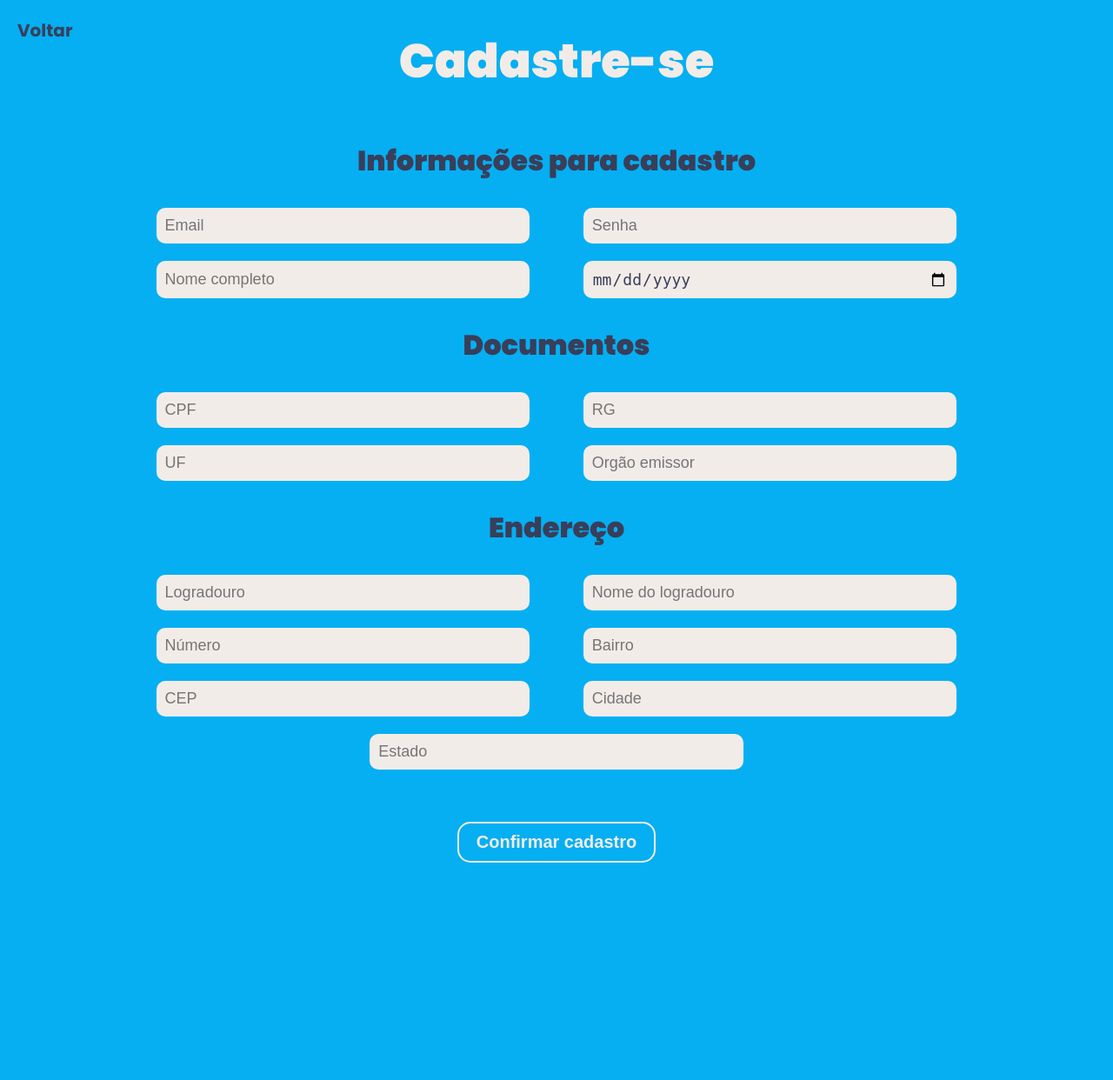
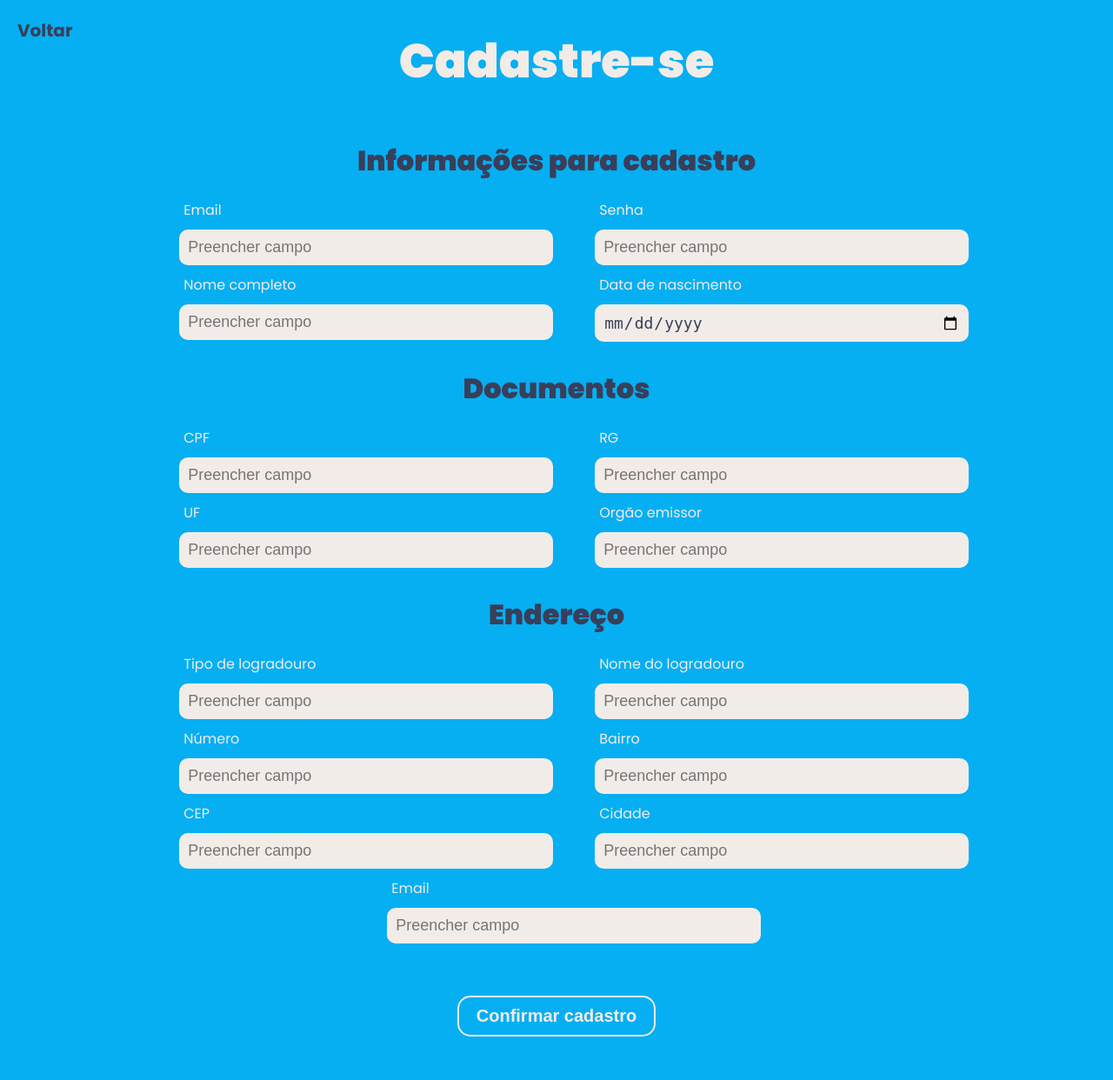
Before and after one commit to EmanuelDevid/TrabalhoBD-2022_2-Equipe469870, a PHP site: page /cadastro.php in a window 1280 px wide. Shown: the whole page at 87% size. Before the commit the page ends 992 px from the top, so only its background shows below. Run offline with PHP 8.4, Linux system fonts and the light colour scheme.

Commit message:
modifica a pagina de cadastro

```diff
--- a/estilos/cadastro.css
+++ b/estilos/cadastro.css
@@ -14,7 +14,7 @@
     font-size: 20px;
     font-weight: 700;
 
-    position: fixed;
+    position: absolute;
     left: 0;
     padding: 20px;
 
@@ -57,6 +57,18 @@
     margin: 20px 0;
 }
 
+.input-content {
+    display: flex;
+    flex-direction: column;
+    width: 40%;
+}
+
+.input-content label {
+    font-size: 700;
+    color: #F2ECE9;
+    margin-left: 15px;
+}
+
 .form input {
     background-color: #F2ECE9;
     color: #393E59;
@@ -64,7 +76,7 @@
     border: none;
     border-radius: 10px;
 
-    width: 40%;
+    width: 100%;
     padding: 10px;
     margin: 10px;
 }
--- a/paginas/cadastro.php
+++ b/paginas/cadastro.php
@@ -24,29 +24,86 @@
 
             <h3 class="subtitle">Informações para cadastro</h3>
             <div class="content-separator">
-                <input type="email" name="email" placeholder="Email" required>
-                <input type="password" name="password" placeholder="Senha" required>
-                <input type="text" name="nome" placeholder="Nome completo" required>
-                <input type="date" name="data_nascimento" required>
+                <div class="input-content">
+                    <label for="email">Email</label>
+                    <input type="email" name="email" placeholder="Preencher campo" required>
+                </div>
+
+                <div class="input-content">
+                    <label for="password">Senha</label>
+                    <input type="password" name="password" placeholder="Preencher campo" required>
+                </div>
+
+                <div class="input-content">
+                    <label for="nome">Nome completo</label>
+                    <input type="text" name="nome" placeholder="Preencher campo" required>
+                </div>
+
+                <div class="input-content">
+                    <label for="data_nascimento">Data de nascimento</label>
+                    <input type="date" name="data_nascimento" placeholder="Preencher campo" required>
+                </div>
             </div>
 
             <h3 class="subtitle">Documentos</h3>
             <div class="content-separator">
-                <input type="text" name="cpf" maxlength="11" placeholder="CPF" required>
-                <input type="text" name="rg" maxlength="11" placeholder="RG" required>
-                <input type="text" name="uf" maxlength="2" placeholder="UF" required>
-                <input type="text" name="orgao_emissor" placeholder="Orgão emissor" required>
+                <div class="input-content">
+                    <label for="cpf">CPF</label>
+                    <input type="text" name="cpf" maxlength="11" placeholder="Preencher campo" required>
+                </div>
+
+                <div class="input-content">
+                    <label for="rg">RG</label>
+                    <input type="text" name="rg" maxlength="11" placeholder="Preencher campo" required>
+                </div>
+
+                <div class="input-content">
+                    <label for="uf">UF</label>
+                    <input type="text" name="uf" maxlength="2" placeholder="Preencher campo" required>
+                </div>
+
+                <div class="input-content">
+                    <label for="orgao_emissor">Orgão emissor</label>
+                    <input type="text" name="orgao_emissor" placeholder="Preencher campo" required>
+                </div>
             </div>
 
             <h3 class="subtitle">Endereço</h3>
             <div class="content-separator endereco">
-                <input type="text" name="logradouro" placeholder="Logradouro" required>
-                <input type="text" name="nome_logradouro" placeholder="Nome do logradouro" required>
-                <input type="text" name="num_casa" placeholder="Número" required>
-                <input type="text" name="bairro" placeholder="Bairro" required>
-                <input type="text" name="cep" placeholder="CEP" required>
-                <input type="text" name="cidade" placeholder="Cidade" required>
-                <input type="text" name="estado" placeholder="Estado" required>
+                <div class="input-content">
+                    <label for="logradouro">Tipo de logradouro</label>
+                    <input type="text" name="logradouro" placeholder="Preencher campo" required>
+                </div>
+
+                <div class="input-content">
+                    <label for="nome_logradouro">Nome do logradouro</label>
+                    <input type="text" name="nome_logradouro" placeholder="Preencher campo" required>
+                </div>
+
+                <div class="input-content">
+                    <label for="num_casa">Número</label>
+                    <input type="text" name="num_casa" placeholder="Preencher campo" required>
+                </div>
+
+                <div class="input-content">
+                    <label for="bairro">Bairro</label>
+                    <input type="text" name="bairro" placeholder="Preencher campo" required>
+                </div>
+
+                <div class="input-content">
+                    <label for="cep">CEP</label>
+                    <input type="text" name="cep" placeholder="Preencher campo" required>
+                </div>
+
+                <div class="input-content">
+                    <label for="cidade">Cidade</label>
+                    <input type="text" name="cidade" placeholder="Preencher campo" required>
+                </div>
+
+                <div class="input-content">
+                    <label for="estado">Email</label>
+                    <input type="text" name="estado" placeholder="Preencher campo" required>
+                </div>
             </div>
 
             <button type="submit" class="submit-btn">Confirmar cadastro</button>
```
